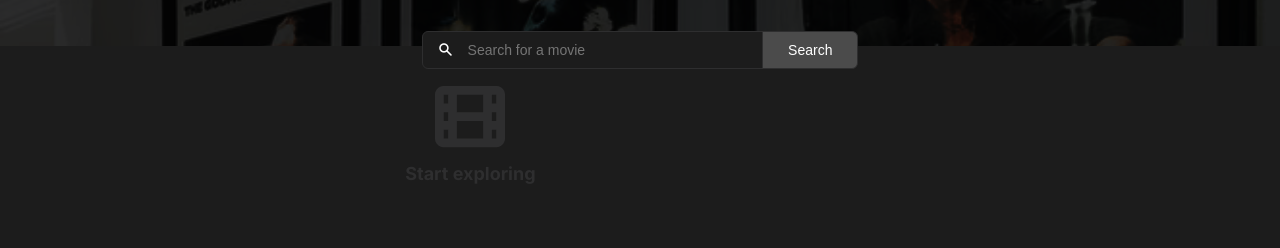
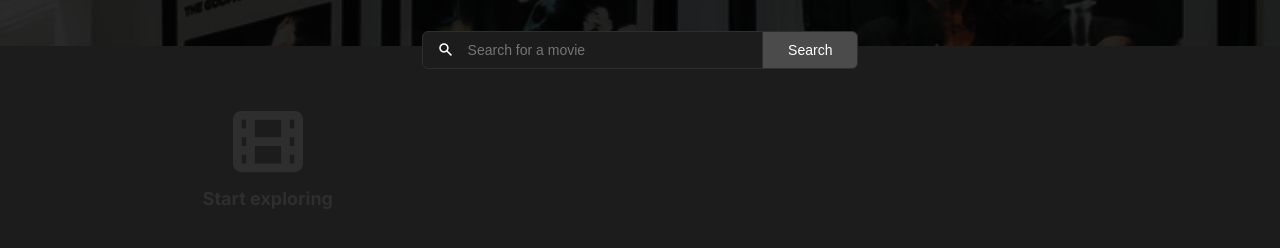
Before and after one commit to BSMuse/movie-watchlist, a plain HTML site: page index.html in a window 1280 px wide. Shown: the part 166-414 px from the top of the page. Drawn offline with Linux system fonts and the light colour scheme.

Commit message:
Fix-search-container

```diff
--- a/styles.css
+++ b/styles.css
@@ -73,7 +73,6 @@ main {
 .search-container {
     visibility: visible;
     display: flex;
-    align-self: flex-end;
 }
 
 .watchlist-container {
@@ -92,13 +91,14 @@ main {
 }
 
 .explore {
-    margin-bottom: 25px;
+    margin-top: 25px;
     display: flex;
     flex-direction: column;
     align-items: center;
     color:#787878 ;
     font-weight: 700;
     font-size: 1.125rem;
+    align-self: flex-end;
 }
 
 #movies {
```
